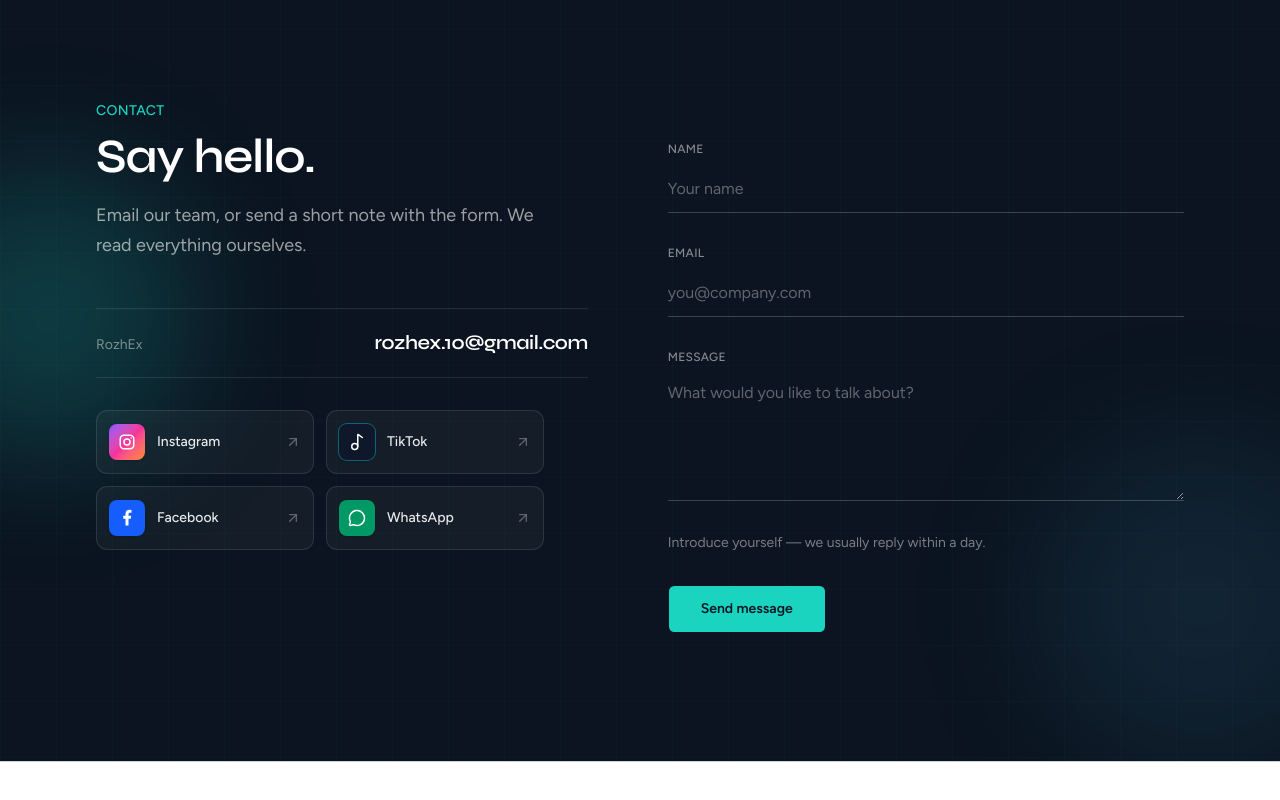
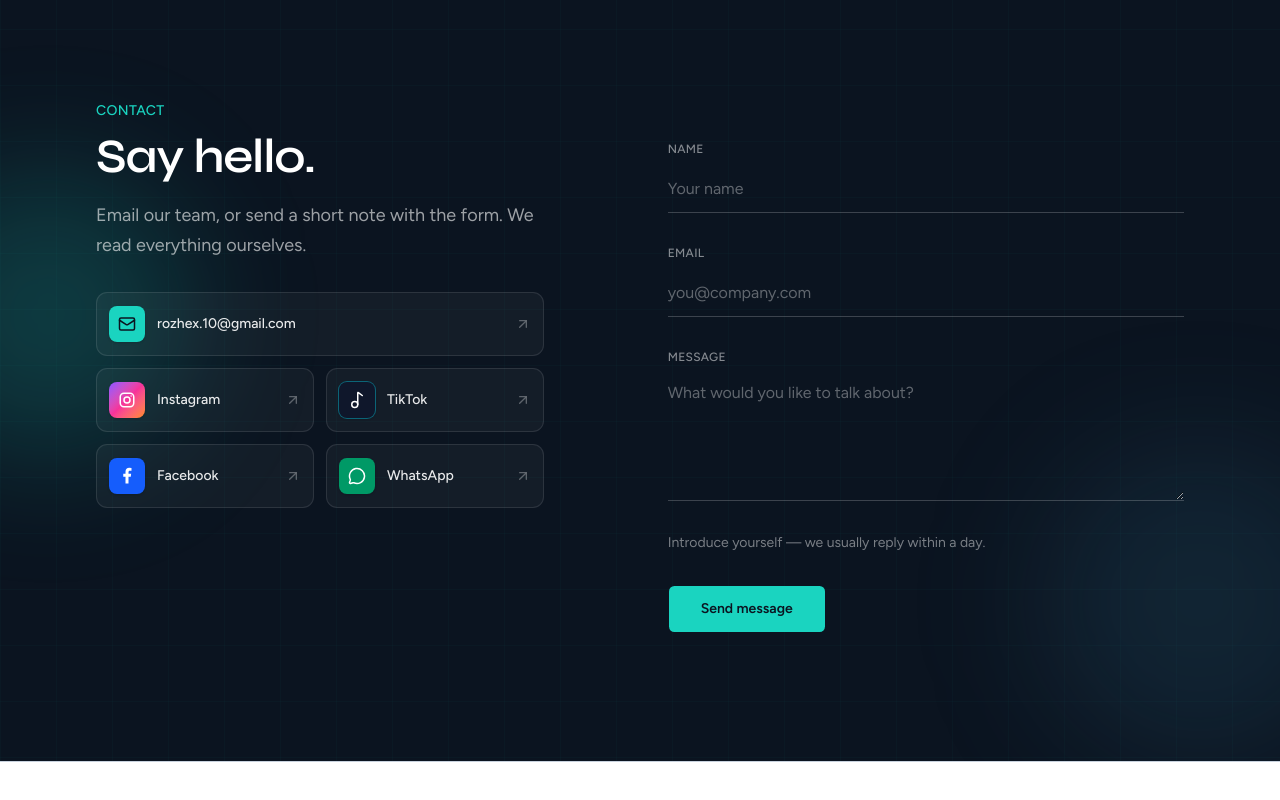
Before and after one commit to zheerkamal33-rgb/AZ-website, a Next.js app: page / in a window 1280 px wide. Shown: the part 7280-8080 px from the top of the page. Built offline with nearby package versions, Linux system fonts and the light colour scheme; no server answers.

Commit message:
Match contact email styling to social cards

```diff
--- a/src/components/contact.tsx
+++ b/src/components/contact.tsx
@@ -4,10 +4,7 @@ import { ContactForm } from "@/components/contact-form";
 import { useLanguage } from "@/components/language-provider";
 import { Reveal } from "@/components/reveal";
 import { SocialLinks } from "@/components/social-links";
-
-const emails = [
-  { name: "RozhEx", email: "rozhex.10@gmail.com" },
-];
+import { ArrowUpRight, Mail } from "lucide-react";
 
 export function Contact() {
   const { t } = useLanguage();
@@ -43,26 +40,19 @@ export function Contact() {
               {t.contactBody}
             </p>
 
-            <ul className="mt-12 space-y-0 divide-y divide-white/10 border-y border-white/10">
-              {emails.map((p) => (
-                <li key={p.email}>
+            <div className="mt-8 max-w-md space-y-3">
               <a
-                    href={`mailto:${p.email}`}
-                    className="az-contact-link group flex flex-col gap-1 py-5 transition-colors sm:flex-row sm:items-baseline sm:justify-between sm:gap-4"
+                href="mailto:rozhex.10@gmail.com"
+                className="az-latin group flex min-h-16 items-center gap-3 rounded-xl border border-white/10 bg-white/[0.04] p-3 text-sm font-medium text-white/90 transition duration-200 hover:border-white/25 hover:bg-white/[0.08] hover:shadow-lg hover:shadow-black/10 motion-safe:hover:-translate-y-0.5 focus-visible:outline-none focus-visible:ring-2 focus-visible:ring-teal focus-visible:ring-offset-2 focus-visible:ring-offset-ink"
                 dir="ltr"
                 lang="en"
               >
-                    <span className="az-latin shrink-0 text-sm text-white/45 transition-colors group-hover:text-teal">
-                      {p.name}
+                <span className="flex h-9 w-9 shrink-0 items-center justify-center rounded-lg bg-teal text-ink shadow-sm">
+                  <Mail className="h-[18px] w-[18px]" aria-hidden="true" />
                 </span>
-                    <span className="az-latin az-cta font-display text-base font-semibold tracking-tight text-white transition-colors group-hover:text-teal sm:text-lg md:text-xl break-all sm:break-normal sm:text-end">
-                      {p.email}
-                    </span>
+                <span className="min-w-0 break-all">rozhex.10@gmail.com</span>
+                <ArrowUpRight className="ml-auto h-4 w-4 shrink-0 opacity-35 transition-opacity group-hover:opacity-100" aria-hidden="true" />
               </a>
-                </li>
-              ))}
-            </ul>
-            <div className="mt-8">
               <SocialLinks dark />
             </div>
           </Reveal>
```
Lines whose indentation alone changed are shown as unchanged.
